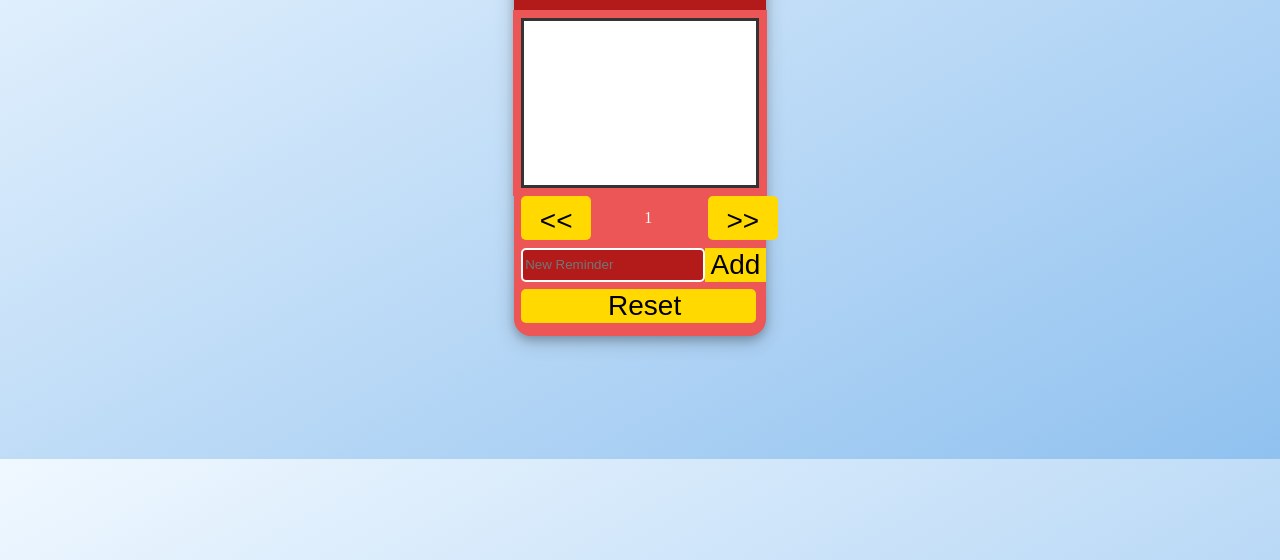
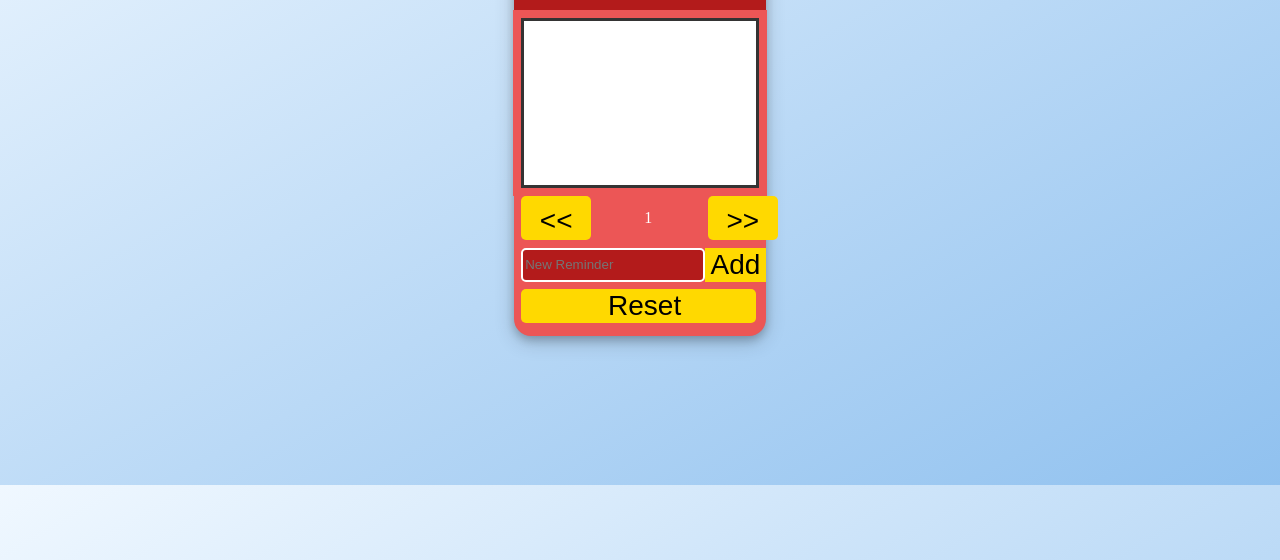
Before and after one commit to victoriag2797/reminder-app, a plain HTML site: page index.html in a window 1280 px wide. Shown: the part 240-800 px from the top of the page. Drawn offline with Linux system fonts and the light colour scheme.

Commit message:
lastcommitfr

```diff
--- a/style.css
+++ b/style.css
@@ -13,7 +13,7 @@ body{
     justify-content: center;
     background-color: aliceblue;
     background-image: linear-gradient(to bottom right, aliceblue, rgb(144, 193, 239));
-    padding-bottom: 9%
+    padding-bottom: 11%
 }
 
 .outputbox{
```
